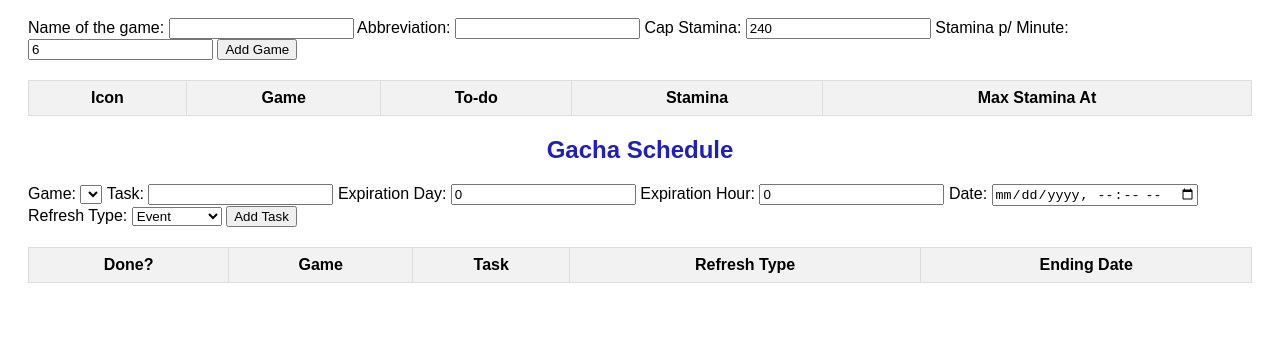
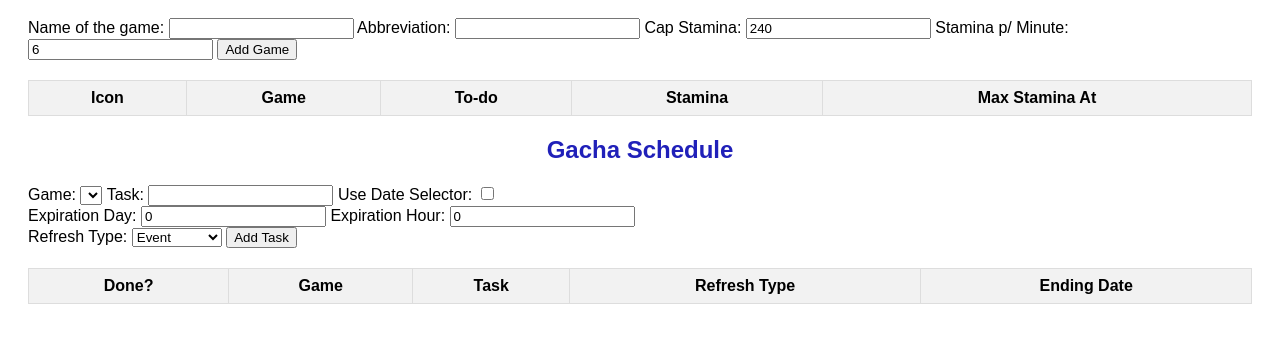
Before and after one commit to cristianworth/GachaManagement, a website with bundled scripts: page index.html in a window 1280 px wide. Shown: the part 106-448 px from the top of the page. Built offline with nearby package versions, Linux system fonts and the light colour scheme.

Commit message:
feat: Added option to insert the expiration date via date selector; Added clear fields method when reloading the page;

```diff
--- a/index.html
+++ b/index.html
@@ -87,14 +87,23 @@
             <label for="taskDescription">Task:</label>
             <input id="taskDescription" type="text" required/>
 
+            <label for="hasDateSelector">Use Date Selector:</label>
+            <input id="hasDateSelector" type="checkbox">
+
+            <br/>
+
+            <div id="divExpirationDayAndHour">
                 <label for="expirationDay">Expiration Day:</label>
                 <input id="expirationDay" type="number" value="0" required/>
 
                 <label for="expirationHour">Expiration Hour:</label>
                 <input id="expirationHour" type="number" value="0" required/>
+            </div>
 
+            <div id="divExpirationDate" hidden>
                 <label for="expirationDate">Date:</label>
                 <input id="expirationDate" type="datetime-local"/>
+            </div>
 
             <label for="refreshType">Refresh Type:</label>
             <select id="refreshType"></select>
--- a/js/ui/formHandler.js
+++ b/js/ui/formHandler.js
@@ -29,6 +29,15 @@ export function initializeGameForm() {
         await addGame(newGame);
         displayAllGames();
     });
+
+    clearFieldsFromGameForm();
+}
+
+function clearFieldsFromGameForm() {
+    document.getElementById("gameDescription").value = '';
+    document.getElementById("abbreviation").value = '';
+    document.getElementById("capStamina").value = 240;
+    document.getElementById("staminaPerMinute").value = 6;
 }
 
 export function initializeTaskForm() {
@@ -57,4 +66,31 @@ export function initializeTaskForm() {
         await addTask(newTask);
         displayAllTasks();
     })
+
+    clearFieldsFromTaskForm()
+
+    const hasDateSelector = document.getElementById("hasDateSelector");
+
+    if (hasDateSelector) {
+        hasDateSelector.addEventListener("change", () => handleDateSelector(hasDateSelector.checked));
+    }
 }
+
+function clearFieldsFromTaskForm() {
+    document.getElementById("taskDescription").value = '';
+    document.getElementById("expirationDay").value = 0;
+    document.getElementById("expirationHour").value = 0;
+    document.getElementById("expirationDate").value = '';
+    document.getElementById("hasDateSelector").checked = false;
+    handleDateSelector(false);
+}
+
+function handleDateSelector(hasDateSelector) {
+    if (hasDateSelector) {
+        document.getElementById("divExpirationDate").hidden = false;
+        document.getElementById("divExpirationDayAndHour").hidden = true;
+    } else {
+        document.getElementById("divExpirationDate").hidden = true;
+        document.getElementById("divExpirationDayAndHour").hidden = false;
+    }
+}
--- a/js/ui/taskUI.js
+++ b/js/ui/taskUI.js
@@ -36,7 +36,7 @@ function createTaskRow(task) {
     return row;
 }
 
-export function addTaskEventListeners(task) {
+function addTaskEventListeners(task) {
     const checkbox = document.getElementById(`task-checkbox-${task.id}`);
     const editButton = document.getElementById(`edit-task-${task.id}`);
 
```
Lines whose indentation alone changed are shown as unchanged.
